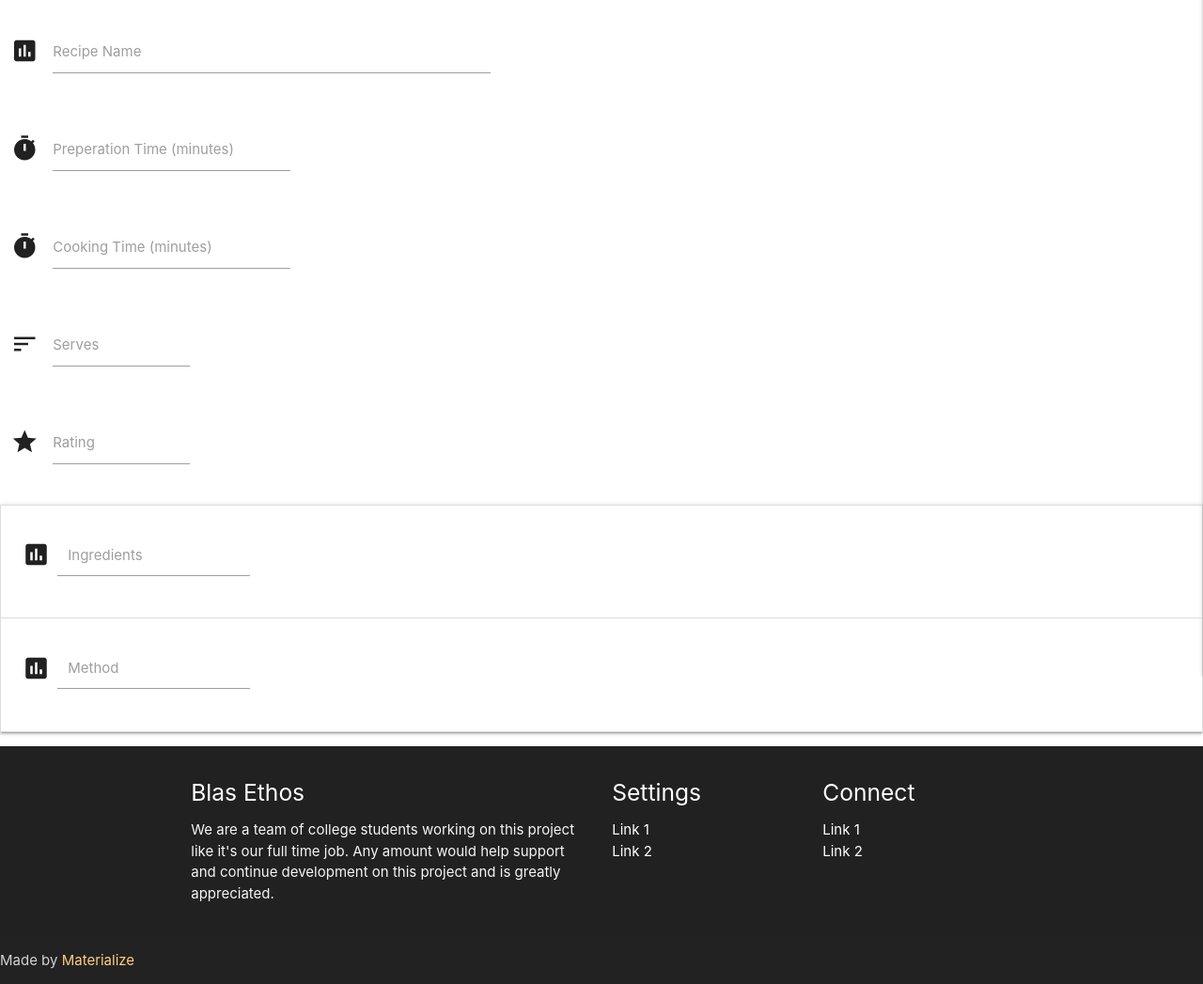
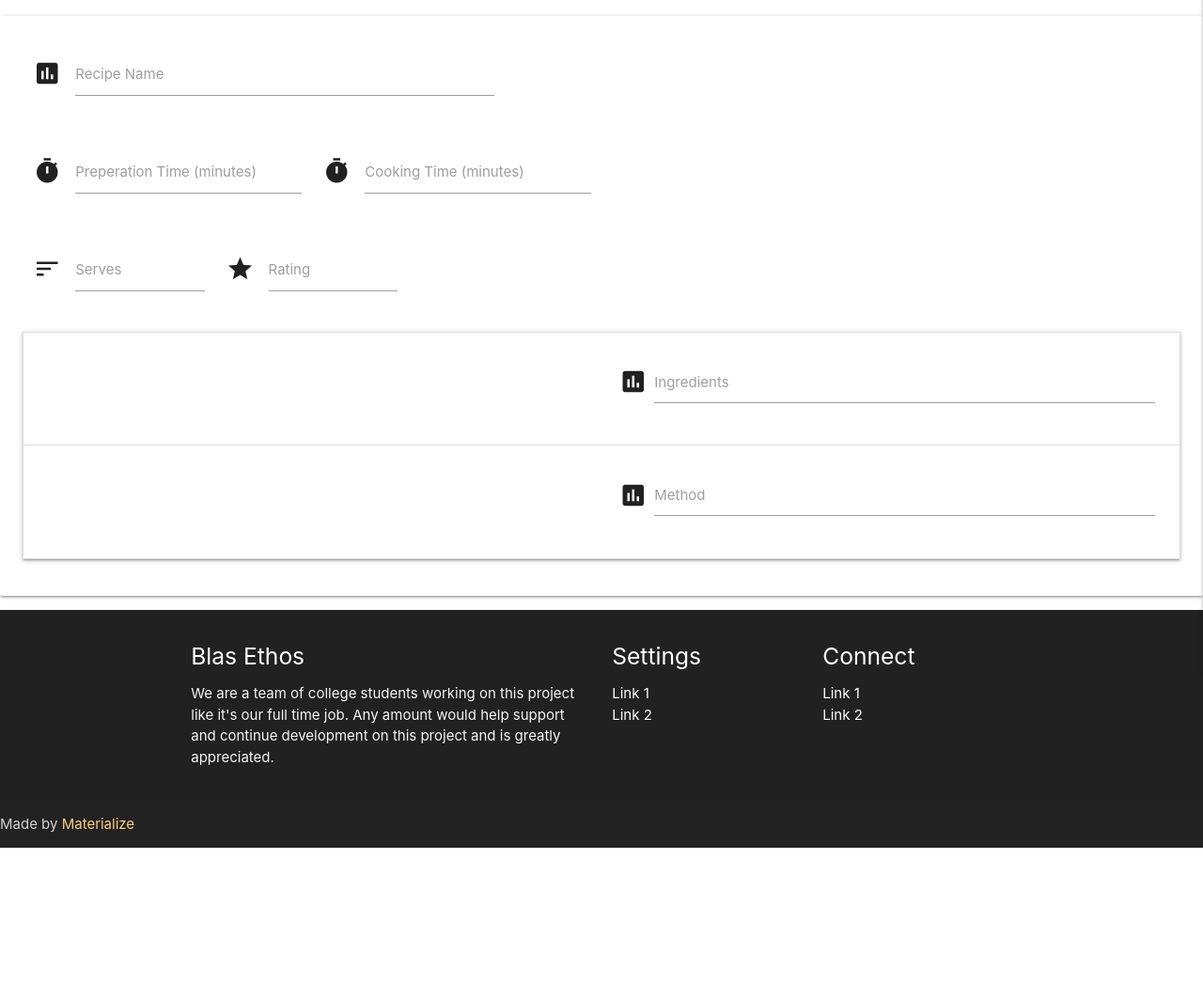
Before and after one commit to lisaloudness/Blas, a Flask app: page /add_recipes in a window 1280 px wide. Shown: the part 142-1189 px from the top of the page at 94% size. After the commit the page ends 1044 px from the top, so only its background shows below. Run offline with Flask 3, Linux system fonts and the light colour scheme; some libraries are stand-ins or nearby versions.

Commit message:
Add/Style add recipe form input fields

```diff
--- a/templates/add_recipes.html
+++ b/templates/add_recipes.html
@@ -7,7 +7,8 @@
 
 
   <form  method="POST" action="">
-    <div class="row">
+    <div class="row card-panel">
+      <div class="row">
       <div class="input-field col s5">
         <i class="material-icons prefix">poll</i>
         <input id="recipe_name" name="recipe_name" minlength="5" maxlength="50"
@@ -15,23 +16,20 @@
         <label for="recipe_name">Recipe Name</label>
       </div>
     </div>
+      <div class="row">
+        <div class="input-field col s3">
+          <i class="material-icons prefix">timer</i>
+            <input type="number" id="prep_time" name="prep_time" step="5" min="5" max="120">
+              <label for="prep_time">Preperation Time (minutes)</label>
+        </div>
 
-    <div class="row">
-      <div class="input-field col s3 m3 l3">
-        <i class="material-icons prefix">timer</i>
-          <input type="number" id="prep_time" name="prep_time" step="5" min="5" max="120">
-          <label for="prep_time">Preperation Time (minutes)</label>
-      </div>
-    </div>
-    <span>
-      <div class="row">
         <div class="input-field col s3">
           <i class="material-icons prefix">timer</i>
           <input type="number" id="cook_time" name="cook_time" step="5" min="5" max="120">
           <label for="time">Cooking Time (minutes) </label>
         </div>
       </div>
-    </span>
+
       <div class="row">
         <div class="input-field col s2">
           <i class="material-icons prefix">sort</i>
@@ -39,8 +37,6 @@
             type="number" class="validate" required>
           <label for="serves">Serves</label>
         </div>
-      </div>
-      <div class="row">
         <div class="input-field col s2">
           <i class="material-icons prefix">star</i>
           <input id="rating" name="rating" minlength="1" maxlength="2"
@@ -54,8 +50,8 @@
           <div class="collapsible-header">
         <div class="input-field col s6">
           <i class="material-icons prefix">poll</i>
-          <textarea id="icon_prefix2" class="materialize-textarea"></textarea>
-        <label for="icon_prefix2">Ingredients</label>
+          <textarea id="ingredients" class="materialize-textarea"></textarea>
+        <label for="ingredients">Ingredients</label>
         </div>
       </div>
       <div class="collapsible-body"><span>Lorem ipsum dolor sit amet.</span></div>
@@ -76,6 +72,7 @@
     </ul>
 
     </div>
+  </div>
   </form>
 </div>
 
```
